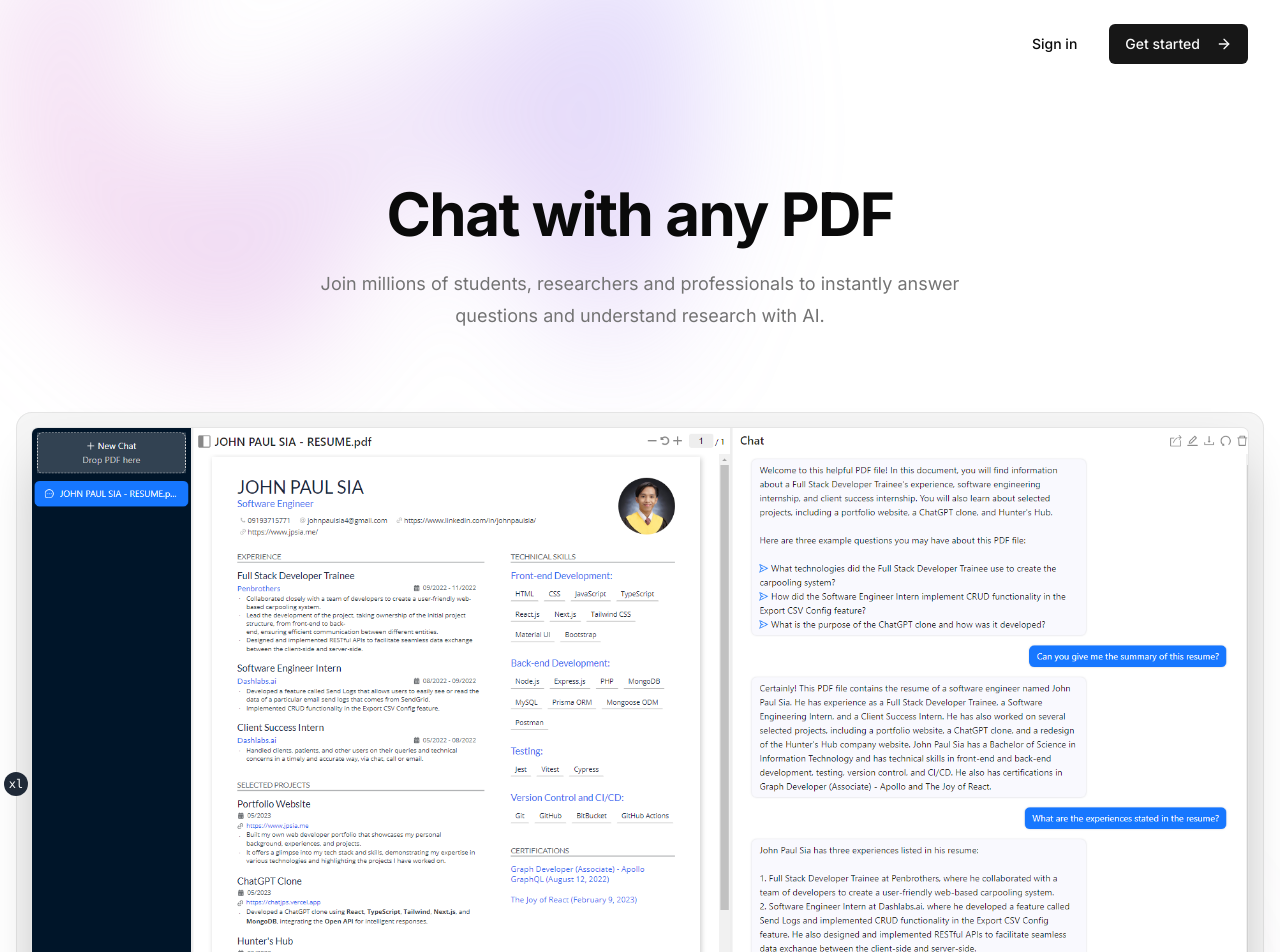
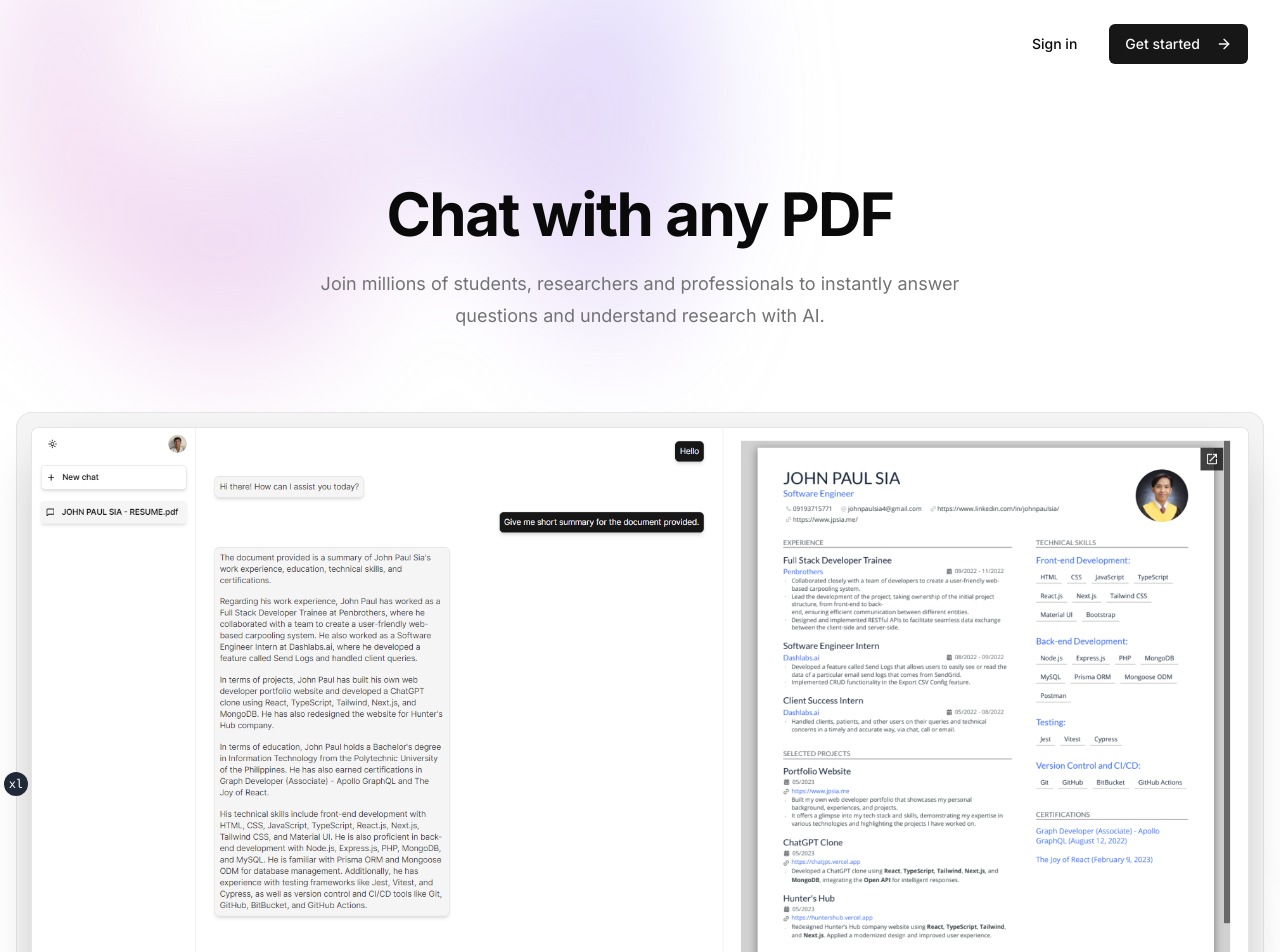
Before and after one commit to jjppsia/dockative, a Next.js app: page / in a window 1280 px wide. Shown: the top 952 px of the page. Built offline with nearby package versions, Linux system fonts and the light colour scheme; no server answers.

Commit message:
chore: change app image

```diff
--- a/src/app/page.tsx
+++ b/src/app/page.tsx
@@ -96,9 +96,9 @@ export default async function RootPage() {
 							<div className='mt-16 flow-root sm:mt-24'>
 								<div className='-m-2 rounded-xl bg-secondary p-2 ring-1 ring-inset ring-border lg:-m-4 lg:rounded-2xl lg:p-4'>
 									<Image
-										src='/assets/chat-pdf.png'
-										alt='Image of a chat using ChatPDF'
-										width={1906}
+										src='/assets/dockative.png'
+										alt='Image of a chat using Dockative'
+										width={1919}
 										height={930}
 										className='rounded-md shadow-2xl ring-1 ring-border'
 										priority
```
Also changed, not shown: public/assets/chat-pdf.png (deleted), public/assets/dockative.png (added).
